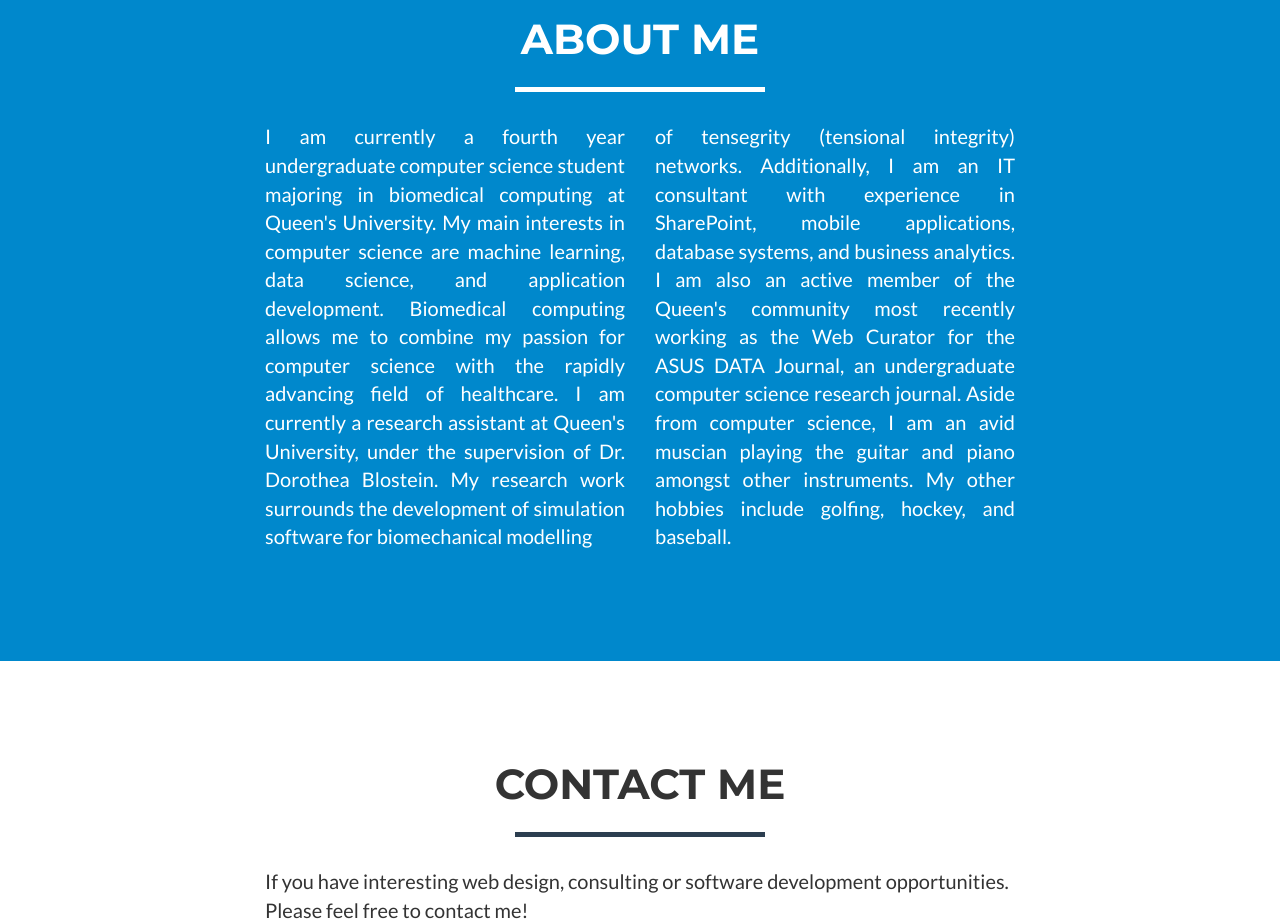
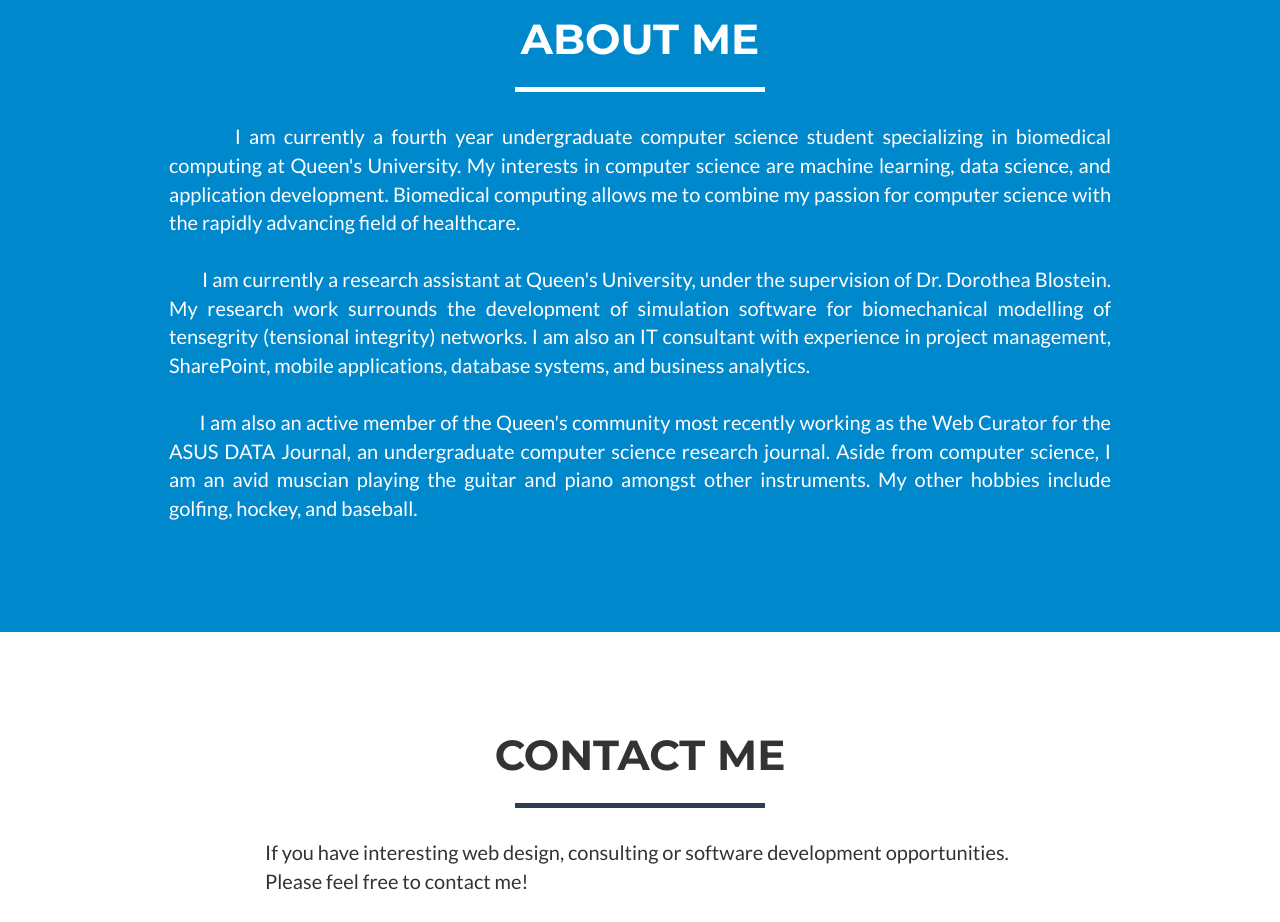
Before and after one commit to nuwanperera/nuwanperera.github.io, a website: page index.html in a window 1280 px wide. Shown: the part 1880-2802 px from the top of the page. Drawn offline with nearby package versions, Linux system fonts and the light colour scheme.

Commit message:
Adjusted about me section

```diff
--- a/index.html
+++ b/index.html
@@ -165,15 +165,13 @@
                     <hr class="star-light">
                 </div>
             </div>
-            <div class="row">
-                <div class="col-lg-4 col-lg-offset-2">
-                    <p style="text-align: justify;">I am currently a fourth year undergraduate computer science student majoring in biomedical computing at Queen's University. My main interests in computer science are machine learning, data science, and application development. Biomedical computing allows me to combine my passion for computer science
-					 with the rapidly advancing field of healthcare. I am currently a research assistant at Queen's University, under the supervision of Dr. Dorothea Blostein. My research work surrounds the development of simulation software for biomechanical modelling
-
-					 </p>
-                </div>
-                <div class="col-lg-4">
-                    <p style="text-align: justify;"> of tensegrity (tensional integrity) networks. Additionally, I am an IT consultant with experience in SharePoint, mobile applications, database systems, and business analytics. I am also an active member of the Queen's community most recently working as the Web Curator for the ASUS DATA Journal,
+            <div class="row" style="padding-left: 10%; padding-right: 10%;">
+                <div class="lg-4 lg-offset-2">
+                    <p style="text-align: justify;">&nbsp; &nbsp; &nbsp; &nbsp; I am currently a fourth year undergraduate computer science student specializing in biomedical computing at Queen's University. My interests in computer science are machine learning, data science, and application development. Biomedical computing allows me to combine my passion for computer science
+					 with the rapidly advancing field of healthcare.
+					 <br><br>&nbsp; &nbsp; &nbsp; &nbsp; I am currently a research assistant at Queen's University, under the supervision of Dr. Dorothea Blostein. My research work surrounds the development of simulation software for biomechanical modelling
+					 of tensegrity (tensional integrity) networks. I am also an IT consultant with experience in project management, SharePoint, mobile applications, database systems, and business analytics.
+					 <br><br>&nbsp; &nbsp; &nbsp; &nbsp;I am also an active member of the Queen's community most recently working as the Web Curator for the ASUS DATA Journal,
 					an undergraduate computer science research journal. Aside from computer science, I am an avid muscian playing the guitar and piano amongst other instruments. My other hobbies include golfing, hockey, and baseball.</p>
                 </div>
             </div>
```
